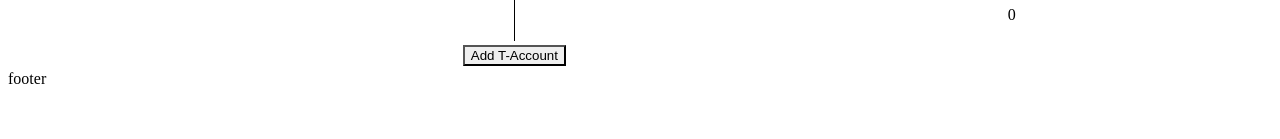
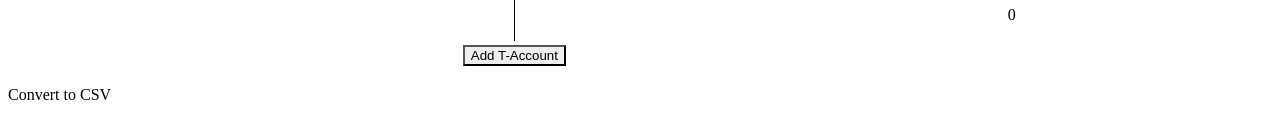
Before and after one commit to tranpeter08/t-acct-helper, a Next.js app: page / in a window 1280 px wide. Shown: the part 367-506 px from the top of the page. Built offline with nearby package versions, Linux system fonts and the light colour scheme.

Commit message:
updated footer

```diff
--- a/pages/index.tsx
+++ b/pages/index.tsx
@@ -193,7 +193,9 @@ const Home: NextPage = (props) => {
           </GridItem>
         </Grid>
       </main>
-      <footer>footer</footer>
+      <footer>
+        <Text>Convert to CSV</Text>
+      </footer>
     </AppCtx.Provider>
   );
 };
```
